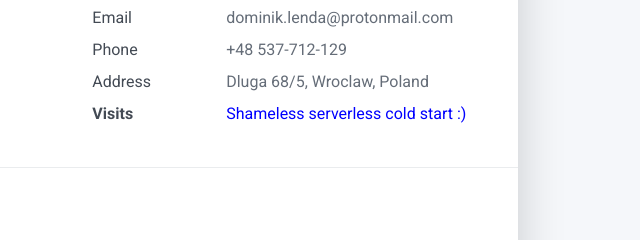
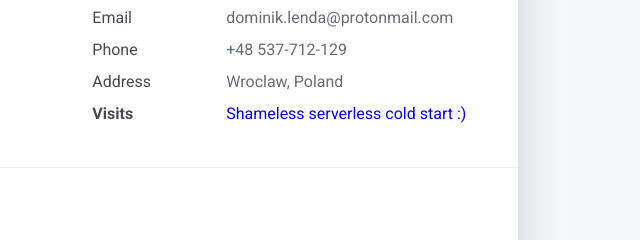
Before and after one commit to dominik-lenda/resume-azure-acg-challenge, a plain HTML site: page frontend/index.html in a window 1280 px wide. Shown: the part 467-707 px from the top of the page, 640-1280 px from the left. Drawn offline with Linux system fonts and the light colour scheme; no server answers; a script that the page names is missing.

Commit message:
change address

```diff
--- a/frontend/index.html
+++ b/frontend/index.html
@@ -94,7 +94,7 @@
             <div class="pb-1">Address</div>
           </div>
           <div class="col-sm-8">
-            <div class="pb-1 text-secondary">Dluga 68/5, Wroclaw, Poland</div>
+            <div class="pb-1 text-secondary">Wroclaw, Poland</div>
           </div>
           <div class="col-sm-4">
             <div class="pb-1" style="font-weight: bold;">Visits</div>
```
